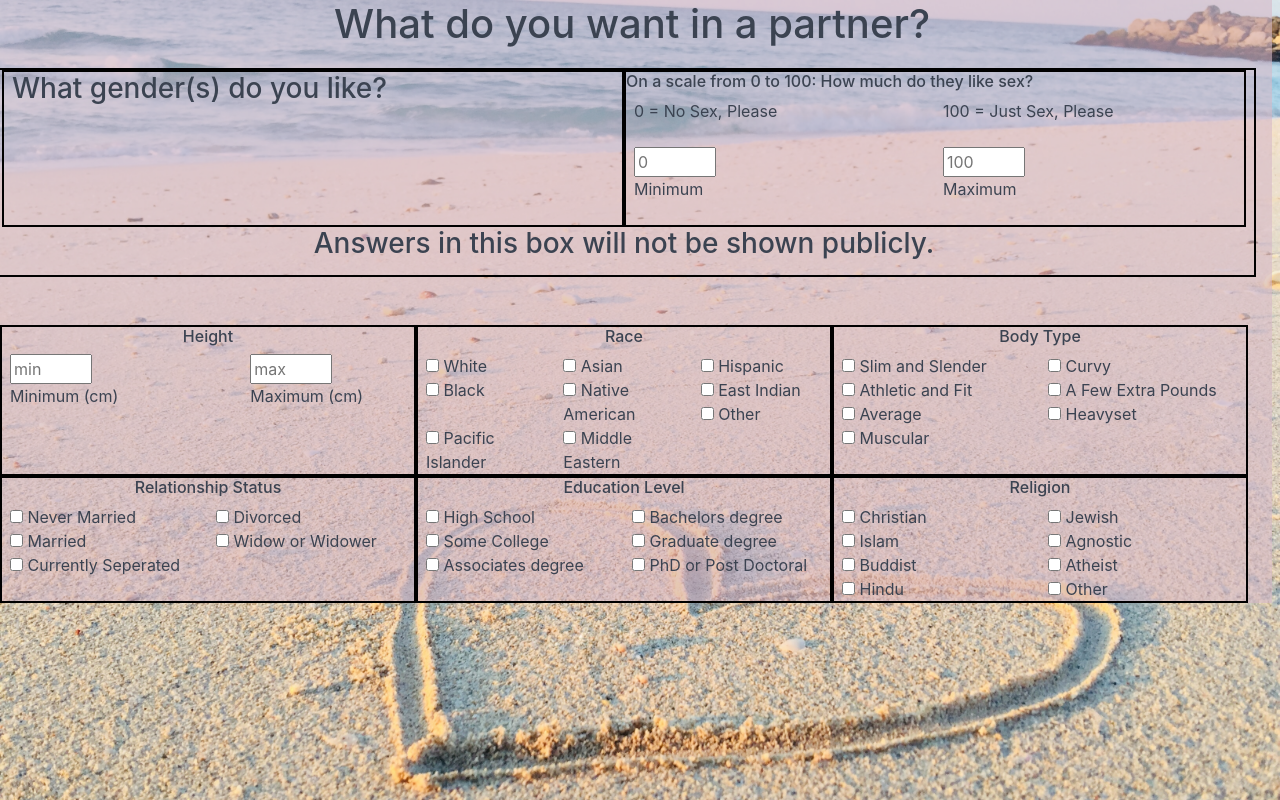
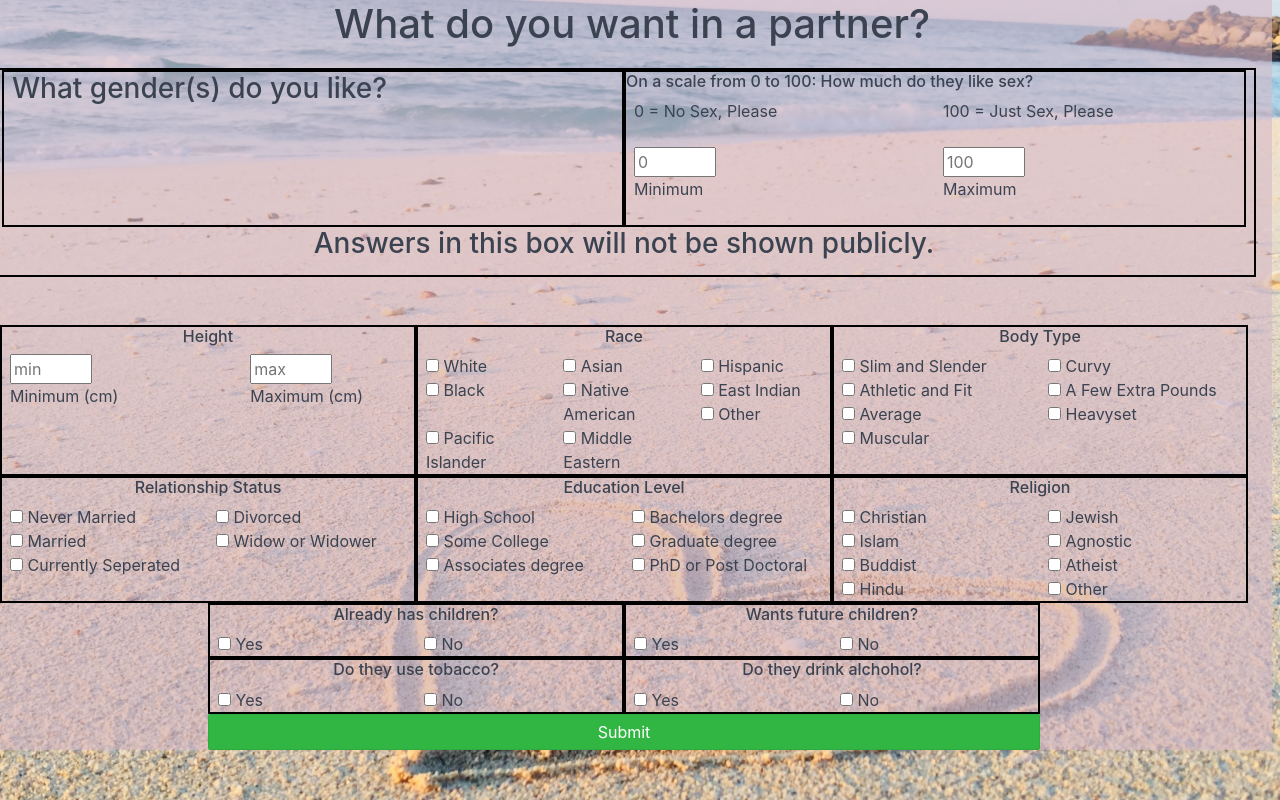
Before and after one commit to Jeffrey-Thompson/BetterMeet, a Django app: page /accounts/signup_three in a window 1280 px wide. Run offline with Django 3.2, Linux system fonts and the light colour scheme.

Commit message:
add values to checkboxes

```diff
--- a/main_app/templates/registration/signup_three.html
+++ b/main_app/templates/registration/signup_three.html
@@ -29,7 +30,7 @@
             <div class="form-box column col-6">
                 <h3>What gender(s) do you like?</h3>
                 {% for option in genders %}
-                    <input type="checkbox" id={{option.gender}} name="gender" value={{option.gender}}>
+                    <input type="checkbox" id={{option.gender}} name="gender" value={{option.gender}} onclick="changeGenders(this)">
                     <label for={{option.gender}}>{{option.gender}}</label>
                 {% endfor %}
             </div>
@@ -161,27 +162,90 @@
                 <h6 class="col-mx-auto" style="text-align:center">Religion</h6>
                 <div class="columns">
                     <div class="column">
-                        <input type="checkbox" class="religion" id="christian" onclick="changeReligion(this)">
+                        <input type="checkbox" class="religion" id="christian" value="christian" onclick="changeReligion(this)">
                         <label for="christian"> Christian</label><br>
-                        <input type="checkbox" class="religion" id="islam" onclick="changeReligion(this)">
+                        <input type="checkbox" class="religion" id="islam" value="islam" onclick="changeReligion(this)">
                         <label for="islam"> Islam</label><br>
-                        <input type="checkbox" class="religion" id="buddist" onclick="changeReligion(this)">
+                        <input type="checkbox" class="religion" id="buddist" value="buddist" onclick="changeReligion(this)">
                         <label for="buddist"> Buddist</label><br>
-                        <input type="checkbox" class="religion" id="hindu" onclick="changeReligion(this)">
+                        <input type="checkbox" class="religion" id="hindu" value="hindu" onclick="changeReligion(this)">
                         <label for="hindu"> Hindu</label><br>
                     </div>
                     <div class="column">
-                        <input type="checkbox" class="religion" id="jewish" onclick="changeReligion(this)">
+                        <input type="checkbox" class="religion" id="jewish" value="jewish" onclick="changeReligion(this)">
                         <label for="jewish"> Jewish</label><br>
-                        <input type="checkbox" class="religion" id="agnostic" onclick="changeReligion(this)">
+                        <input type="checkbox" class="religion" id="agnostic" value="agnostic" onclick="changeReligion(this)">
                         <label for="agnostic"> Agnostic</label><br>
-                        <input type="checkbox" class="religion" id="atheist" onclick="changeReligion(this)">
+                        <input type="checkbox" class="religion" id="atheist" value="atheist" onclick="changeReligion(this)">
                         <label for="atheist"> Atheist</label><br>
-                        <input type="checkbox" class="religion" id="other" onclick="changeReligion(this)">
+                        <input type="checkbox" class="religion" id="other" value="other" onclick="changeReligion(this)">
                         <label for="other"> Other</label><br>
                     </div>
                 </div>
             </div>
+            <div class="column col-2"></div>
+            <div class="form-box column col-4 container">
+                <h6 class="col-mx-auto" style="text-align:center">Already has children?</h6>
+                <div class="columns">
+                    <div class="column">
+                        <input type="checkbox" class="has_kids" id="has_kids" name="has_kids">
+                        <label for="has_kids"> Yes</label><br>
+                    </div>
+                    <div class="column">
+                        <input type="checkbox" class="has_no_kids" id="has_no_kids" name="has_no_kids">
+                        <label for="has_no_kids"> No</label><br>
+                    </div>
+                </div>
+            </div>
+            <div class="form-box column col-4 container">
+                <h6 class="col-mx-auto" style="text-align:center">Wants future children?</h6>
+                <div class="columns">
+                    <div class="column">
+                        <input type="checkbox" class="wants_kids" id="wants_kids" name="wants_kids">
+                        <label for="wants_kids"> Yes</label><br>
+                    </div>
+                    <div class="column">
+                        <input type="checkbox" class="never_wants_kids" id="never_wants_kids" name="never_wants_kids">
+                        <label for="never_wants_kids"> No</label><br>
+                    </div>
+                </div>
+            </div>
+            <div class="column col-2"></div>
+            <div class="column col-2"></div>
+            <div class="form-box column col-4 container">
+                <h6 class="col-mx-auto" style="text-align:center">Do they use tobacco?</h6>
+                <div class="columns">
+                    <div class="column">
+                        <input type="checkbox" class="smoke" id="smoke" name="smoke">
+                        <label for="smoke"> Yes</label><br>
+                    </div>
+                    <div class="column">
+                        <input type="checkbox" class="never_smoke" id="never_smoke" name="never_smoke">
+                        <label for="never_smoke"> No</label><br>
+                    </div>
+                </div>
+            </div>
+            <div class="form-box column col-4 container">
+                <h6 class="col-mx-auto" style="text-align:center">Do they drink alchohol?</h6>
+                <div class="columns">
+                    <div class="column">
+                        <input type="checkbox" class="drink" id="drink" name="drink">
+                        <label for="drink"> Yes</label><br>
+                    </div>
+                    <div class="column">
+                        <input type="checkbox" class="never_drink" id="never_drink" name="never_drink">
+                        <label for="never_drink"> No</label><br>
+                    </div>
+                </div>
+            </div>
+            <div class="column col-2"></div>
+        <input type="submit" class="btn btn-success col-8 col-mx-auto" value="Submit">
+        <input type="hidden" name="genders" value="" id="genders_input">
+        <input type="hidden" name="body_type" value="" id="body_type_input">
+        <input type="hidden" name="relationship_status" value="" id="relationship_status_input">
+        <input type="hidden" name="education" value="" id="education_input">
+        <input type="hidden" name="religion" value="" id="religion_input">
+        <input type="hidden" name="race" value="" id="race_input">
         </div>
         </form>
     </div>
```
Also changed, not shown: other parts of main_app/templates/registration/signup_three.html (+28 -27 lines), main_app/static/scripts/signupThree.js (added, +42 -0 lines), main_app/migrations/0001_initial.py, main_app/migrations/0002_auto_20201028_2106.py (deleted).
